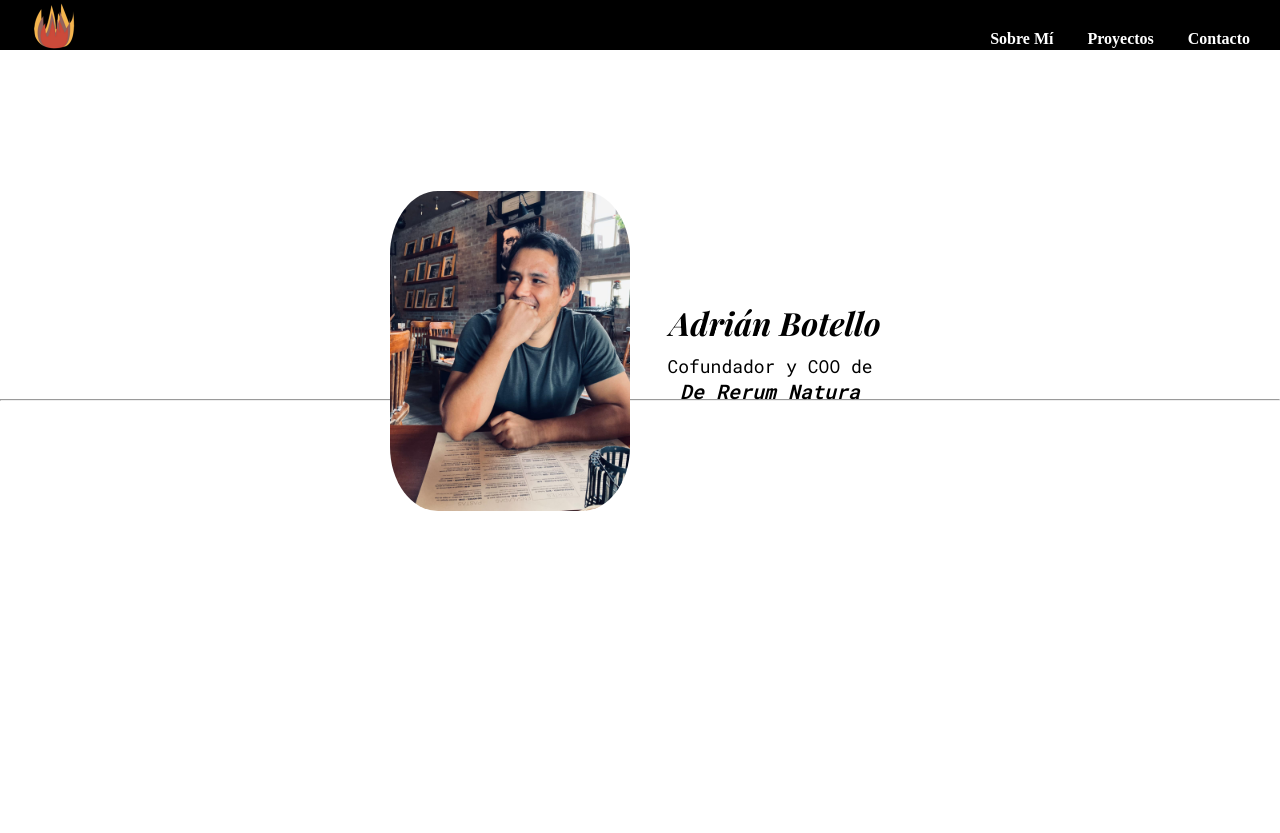
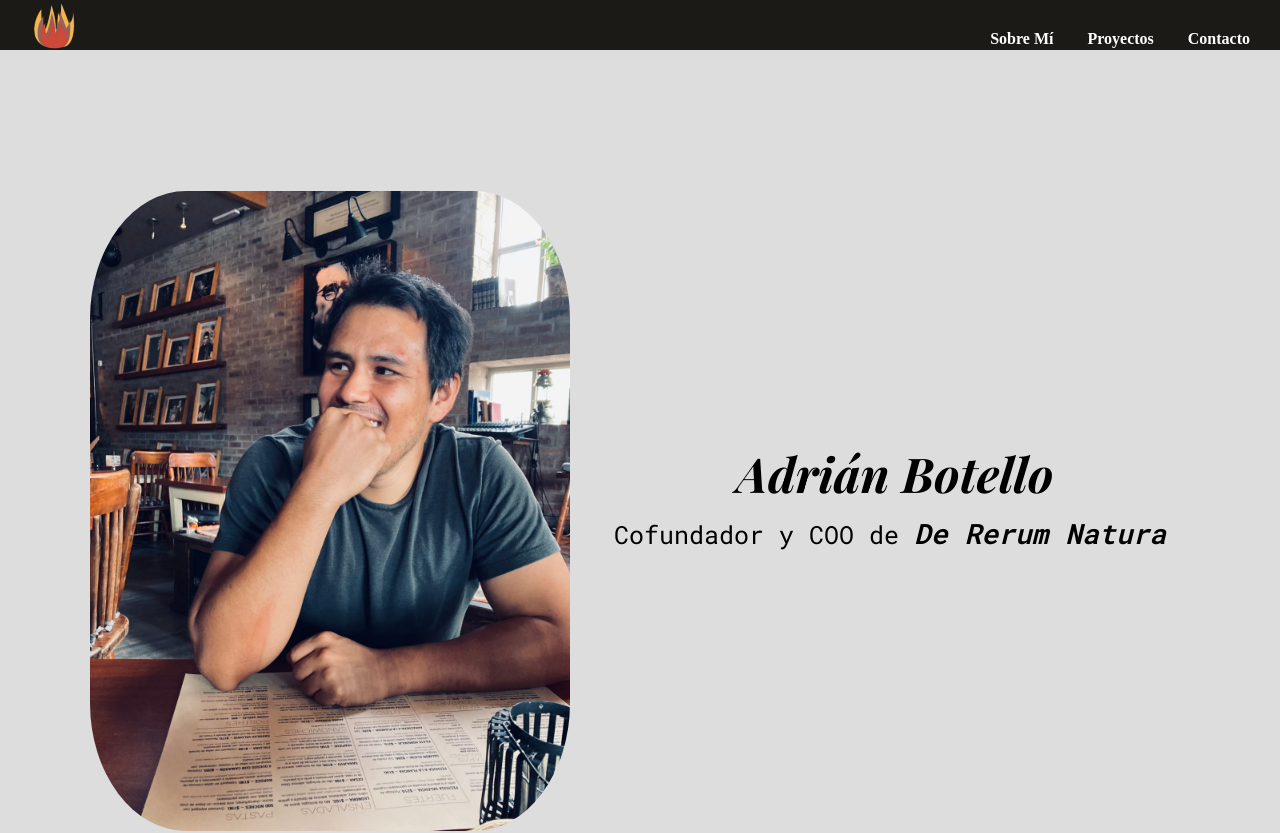
Before and after one commit to Adrian-Botello/adrian-botello, a plain HTML site: page index.html in a window 1280 px wide. Shown: the top 833 px of the page. Before the commit the page ends 800 px from the top, so only its background shows below. Drawn offline with Linux system fonts and the light colour scheme.

Commit message:
Add files via upload

```diff
--- a/css/style.css
+++ b/css/style.css
@@ -18,16 +18,17 @@ a{
   color:black;
 }
 body{
+  background: #DDDDDD;
   margin: 0;
   text-align: center;
 }
 .upper_bar{
-  display:block;
   position: relative;
   bottom: 21px;
-  background: black;
+  background: #1B1A17;
   text-align: right;
   height: 50px;
+  width: 100%;
 }
 .img_fire{
   padding-left: 30px;
@@ -56,34 +57,38 @@ color: white;
   display: inline-block;
   position: relative;
   top:120px;
-  background: None;
-  width: 500px;
-  height: 320px;
+  background: none;
+  /* background: blue; */
+  width: 1100px;
+  height:640px;
   margin:auto;
-
-
 }
 .presentation_photo{
+  position: relative;
   border-radius: 20%;
-  width: 240px;
+  width: 480px;
   margin-left: 0;
   margin-right: 30px;
   float:left;
 }
 .nombre{
   font-family:PlayfairDisplay;
-  font-size: 32px;
-  padding-top: 110px;
+  font-size: 48px;
+  padding-top: 250px;
   margin: 0;
   font-size: 20;
 }
 .description{
   font-family: RobotoMono;
-  font-size: 18px;
+  font-size: 25px;
   margin: 10px;
 }
 .brand_name{
   font-family: RobotoMono;
   font-weight: bold;
-  font-size: 20px;
+  font-size: 28px;
 }
+.hr_1{
+  margin-top: 260px;
+  width: 20%;
+}
```
